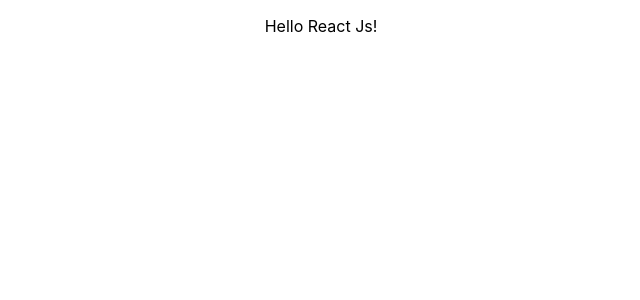
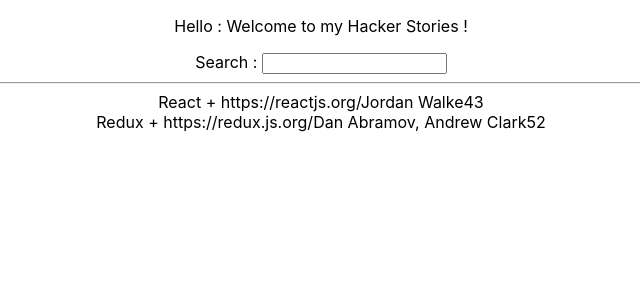
Before and after one commit to sidsmdev/hacker-stories, a React (Create React App) app: page / in a window 1280 px wide. Shown: the top 300 px of the page, without its empty margins (319-959 px from the left). Built offline with nearby package versions, Linux system fonts and the light colour scheme.

Commit message:
list popuated

```diff
--- a/src/App.js
+++ b/src/App.js
@@ -3,10 +3,50 @@
 
 const title = "Hello React Js!"
 
+const welcome = {
+  greeting: "Hello : ",
+  title: "Welcome to my Hacker Stories ! ",
+};
+
+const list = [
+  {
+    title: 'React',
+    url: 'https://reactjs.org/',
+    author: 'Jordan Walke',
+    num_comments: 3,
+    points: 4,
+    objectID: 0,
+  },
+  {
+    title: 'Redux',
+    url: 'https://redux.js.org/',
+    author: 'Dan Abramov, Andrew Clark',
+    num_comments: 2,
+    points: 5,
+    objectID: 1,
+  },
+];
+
 function App() {
   return (
     <div className="App">
-      <p>{title}</p>
+      <p>{welcome.greeting} {welcome.title}</p>
+      <label htmlFor="search">Search : </label>
+      <input id="search" type="text" />
+      <hr />
+
+      {
+        list.map(item => {
+          return <div key={item.objectID}>
+            <span>{item.title} + {item.url}</span>
+            <span>{item.author}</span>
+            <span>{item.points}</span>
+            <span>{item.num_comments}</span>
+          </div>
+        })
+      }
+
+
     </div>
   );
 }
```
